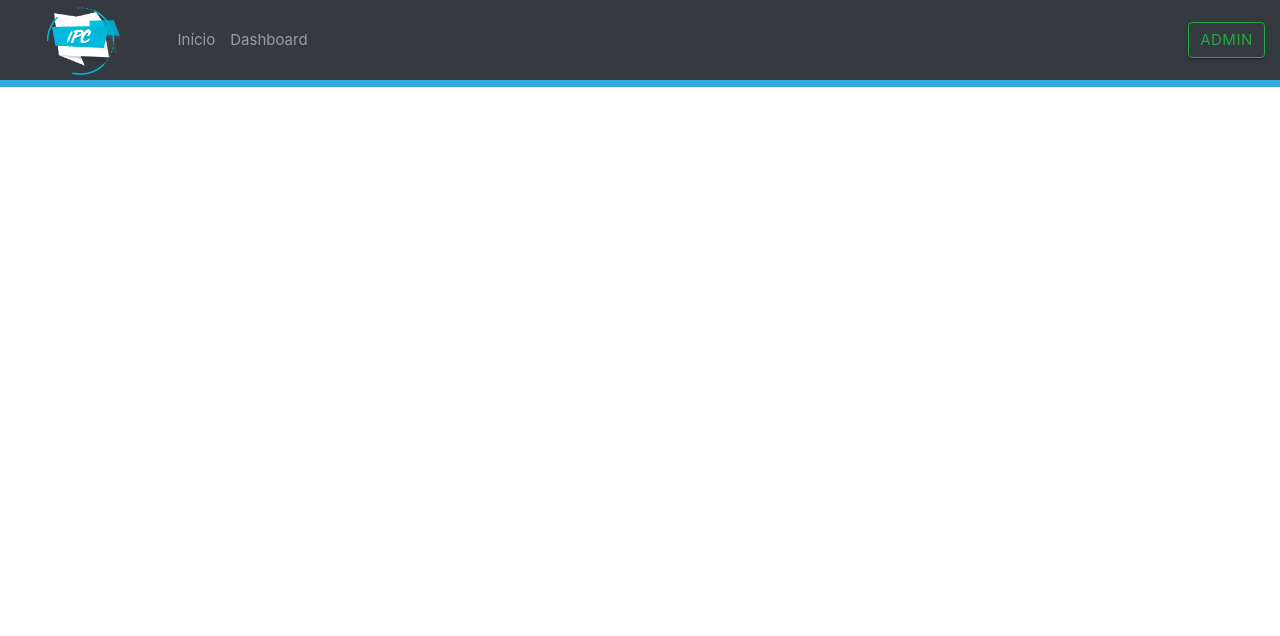
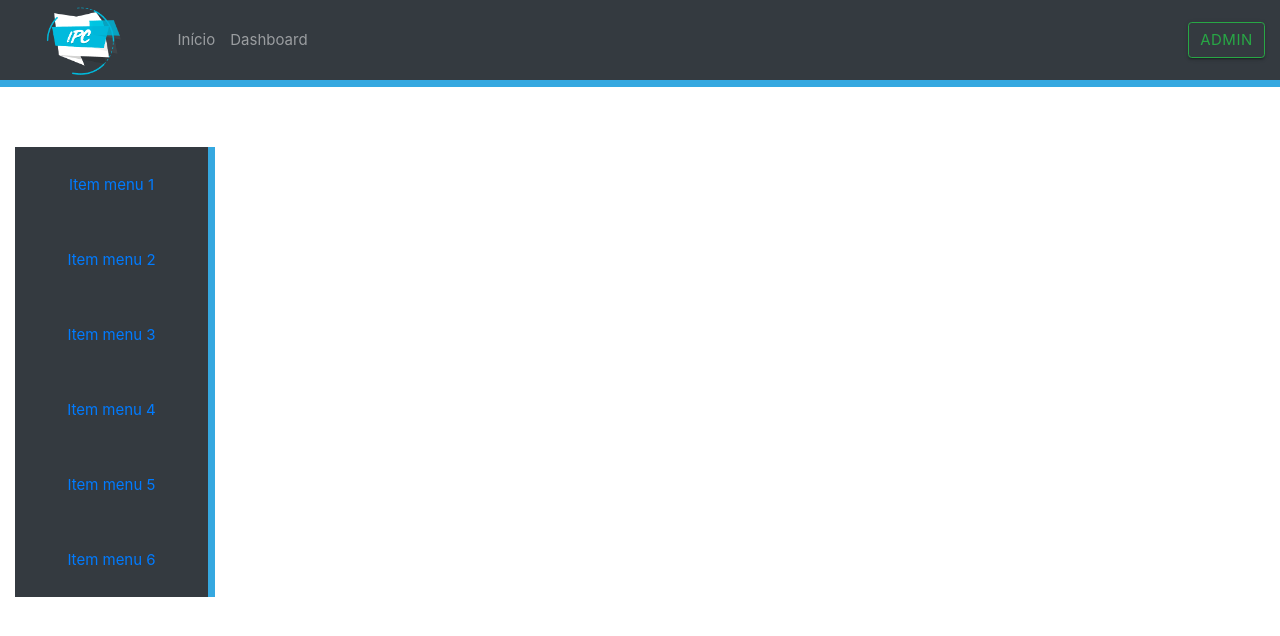
Before and after one commit to dvespasiano/IPCcomThiago, an Angular app: page /home in a window 1280 px wide. Shown: the top 636 px of the page. Built offline with nearby package versions, Linux system fonts and the light colour scheme.

Commit message:
Menu lateral

```diff
--- a/src/app/app.module.ts
+++ b/src/app/app.module.ts
@@ -9,6 +9,7 @@ import { TelaHomeComponent } from './tela-home/tela-home.component';
 import { NavbarComponent } from './navbar/navbar.component';
 import { DashboardComponent } from './dashboard/dashboard.component';
 import { RoutingModule } from './app.router';
+import { SidebarComponent } from './sidebar/sidebar.component';
 
 @NgModule({
   declarations: [
@@ -16,7 +17,8 @@ import { RoutingModule } from './app.router';
     TelaLoginComponent,
     TelaHomeComponent,
     NavbarComponent,
-    DashboardComponent
+    DashboardComponent,
+    SidebarComponent
   ],
   imports: [
     BrowserModule,
--- a/src/app/navbar/navbar.component.css
+++ b/src/app/navbar/navbar.component.css
@@ -15,7 +15,7 @@
   margin-right:-110px;
 }
 
-.campo{
+.barraAzulNav{
   border: 0;
   background-color: #35a8e0;
   height: 7px;
--- a/src/app/navbar/navbar.component.html
+++ b/src/app/navbar/navbar.component.html
@@ -17,4 +17,4 @@
     </form>
   </div>
 </nav>
-<div class="campo"></div>
+<div class="barraAzulNav"></div>
--- /dev/null
+++ b/src/app/sidebar/sidebar.component.css
@@ -0,0 +1,36 @@
+.sidenav{
+    width: 200px;
+    background-color: #343a40;
+    margin-top: 60px;
+    margin-left: 15px;
+    border-color: #35a8e0;
+    border-width: 7px;
+    border-style: solid;
+    border-top: none;
+    border-left: none;
+    border-bottom: none;
+}
+
+.nav flex-column{
+    position: relative;
+}
+
+.nav-link active{
+    text-align: center;
+    font-family: Impact;
+    color: white;
+    background-color: white;
+}
+
+.nav-item{
+    position: relative;
+    text-align: center;
+    line-height: 60px;
+}
+
+.nav-item :hover, .nav-link :hover{
+    background-color: #35a8e0;
+    color: #343a40;
+    font-size: 110%;
+    size: 110%;
+}
--- /dev/null
+++ b/src/app/sidebar/sidebar.component.html
@@ -0,0 +1,22 @@
+ <div class="sidenav">
+  <ul class="nav flex-column">
+    <li class="nav-item">
+      <a class="nav-link active" href="#">Item menu 1</a>
+    </li>
+    <li class="nav-item">
+      <a class="nav-link" href="#">Item menu 2</a>
+    </li>
+    <li class="nav-item">
+      <a class="nav-link" href="#">Item menu 3</a>
+    </li>
+    <li class="nav-item">
+      <a class="nav-link" href="#">Item menu 4</a>
+    </li>
+    <li class="nav-item">
+      <a class="nav-link" href="#">Item menu 5</a>
+    </li>
+    <li class="nav-item">
+      <a class="nav-link" href="#">Item menu 6</a>
+    </li>
+  </ul>
+</div>
--- /dev/null
+++ b/src/app/sidebar/sidebar.component.ts
@@ -0,0 +1,15 @@
+import { Component, OnInit } from '@angular/core';
+
+@Component({
+  selector: 'app-sidebar',
+  templateUrl: './sidebar.component.html',
+  styleUrls: ['./sidebar.component.css']
+})
+export class SidebarComponent implements OnInit {
+
+  constructor() { }
+
+  ngOnInit() {
+  }
+
+}
--- a/src/app/tela-home/tela-home.component.html
+++ b/src/app/tela-home/tela-home.component.html
@@ -1 +1,2 @@
 <app-navbar></app-navbar>
+<app-sidebar></app-sidebar>
```
Also changed, not shown: 1 other file (tests, documents, lock files or other folders).
